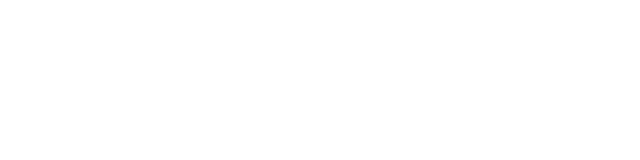
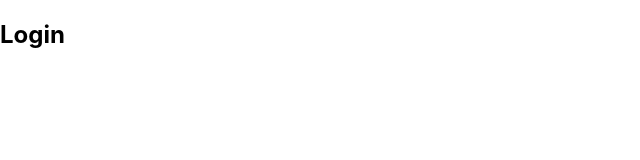
Before and after one commit to sayalisankhe5/mernapp, a React (Create React App) app in the folder frontend/: page /login in a window 1280 px wide. Shown: the top 160 px of the page, without its empty margins (0-640 px from the left). Built offline with nearby package versions, Linux system fonts and the light colour scheme.

Commit message:
updates to frontend

```diff
--- a/frontend/src/App.js
+++ b/frontend/src/App.js
@@ -2,11 +2,16 @@ import logo from "./logo.svg";
 import "./App.css";
 import { Routes, Route } from "react-router-dom";
 import WelcomeLayout from "./components/Welcome/WelcomeLayout";
+import WelcomeWebPage from "./components/Welcome/WelcomeWebPage";
+import Login from "./components/Login";
 
 function App() {
   return (
     <Routes>
-      <Route path="/" element={<WelcomeLayout />}></Route>
+      <Route path="/" element={<WelcomeLayout />}>
+        <Route index element={<WelcomeWebPage />} />
+        <Route path="login" element={<Login />} />
+      </Route>
     </Routes>
   );
 }
--- /dev/null
+++ b/frontend/src/components/Dashboard/DashFooter.js
@@ -0,0 +1,5 @@
+const DashFooter = () => {
+  return <h3>DashFooter</h3>;
+};
+
+export default DashFooter;
--- /dev/null
+++ b/frontend/src/components/Login.js
@@ -0,0 +1,5 @@
+const Login = () => {
+  return <h2>Login</h2>;
+};
+
+export default Login;
--- a/frontend/src/components/Welcome/WelcomeLayout.js
+++ b/frontend/src/components/Welcome/WelcomeLayout.js
@@ -1,5 +1,7 @@
+import { Outlet } from "react-router-dom";
+
 const WelcomeLayout = () => {
-  return <div>Hello</div>;
+  return <Outlet />;
 };
 
 export default WelcomeLayout;
--- /dev/null
+++ b/frontend/src/components/Welcome/WelcomeWebPage.js
@@ -0,0 +1,7 @@
+import { Link } from "react-router-dom";
+
+const WelcomeWebPage = () => {
+  return <></>;
+};
+
+export default WelcomeWebPage;
```
Also changed, not shown: frontend/src/components/Dashboard/DashHeader.js (added, +7 -0 lines), frontend/src/components/Dashboard/DashLayout.js (added, +17 -0 lines).
